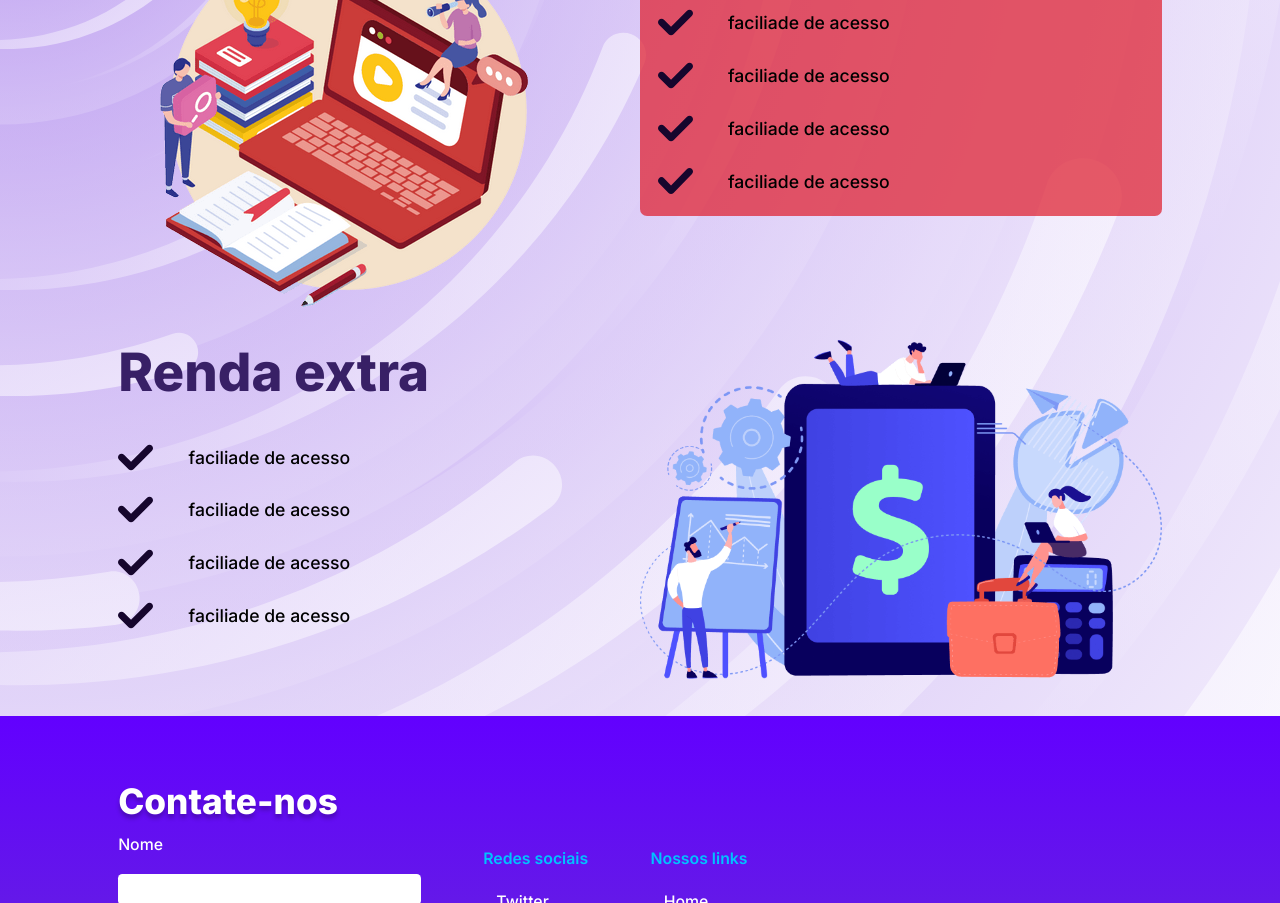
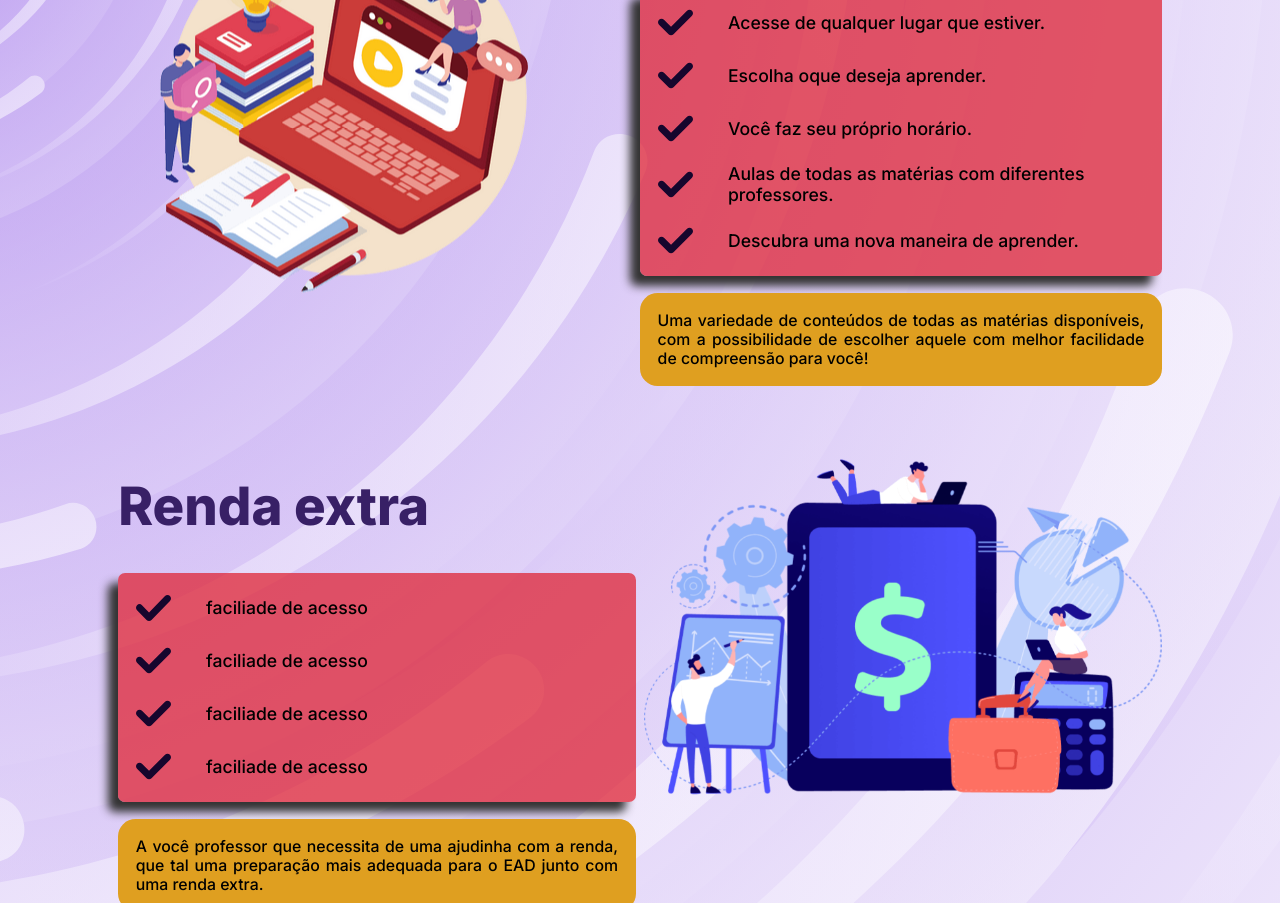
Before and after one commit to GuiLeoni14/Projeto_Inatel, a plain HTML site: page index.html in a window 1280 px wide. Shown: the part 1330-2233 px from the top of the page. Drawn offline with Linux system fonts and the light colour scheme.

Commit message:
ajustando cards

```diff
--- a/index.html
+++ b/index.html
@@ -116,7 +116,7 @@
                             </div>
                             <div class="info">
                                 <h4>Conteúdo acessível</h4>
-                                <p>Lorem, ipsum dolor sit amet consectetur adipisicing elit. Est officia natus laborum quam nihil. Lorem ipsum dolor sit amet consectetur adipisicing elit. Nihil, doloremque. Quos alias, laudantium asperiores dicta molestiae quasi cumque voluptatem quia totam veritatis. Quaerat ex saepe numquam mollitia blanditiis nemo cupiditate.</p>
+                                <p>Uma variedade de conteúdos de todas as matérias disponíveis, com a possibilidade de escolher aquele com melhor facilidade de compreensão para você.</p>
                             </div>
                             </a>
                         </li>
@@ -127,7 +127,7 @@
                             </div>
                             <div class="info">
                                 <h4>Renda extra.</h4>
-                                <p>Lorem, ipsum dolor sit amet consectetur adipisicing elit. Est officia natus laborum quam nihil.</p>
+                                <p>Você professor que necessita de uma ajudinha com a renda, que tal uma preparação mais adequada para o EAD junto com uma renda extra.</p>
                             </div>
                             </a>
                         </li>
@@ -165,11 +165,13 @@
                     <div class="text" id="acessivel">
                         <h3>Conteúdo acessível</h3>
                         <ul>
-                            <li><img src="./img/icon-check1.svg" alt=""><span>faciliade de acesso</span></li>
-                            <li><img src="./img/icon-check1.svg" alt=""><span>faciliade de acesso</span></li>
-                            <li><img src="./img/icon-check1.svg" alt=""><span>faciliade de acesso</span></li>
-                            <li><img src="./img/icon-check1.svg" alt=""><span>faciliade de acesso</span></li>
+                            <li><img src="./img/icon-check1.svg" alt=""><span>Acesse de qualquer lugar que estiver.</span></li>
+                            <li><img src="./img/icon-check1.svg" alt=""><span>Escolha oque deseja aprender.</span></li>
+                            <li><img src="./img/icon-check1.svg" alt=""><span>Você faz seu próprio horário.</span></li>
+                            <li><img src="./img/icon-check1.svg" alt=""><span>Aulas de todas as matérias com diferentes professores.</span></li>
+                            <li><img src="./img/icon-check1.svg" alt=""><span>Descubra uma nova maneira de aprender.</span></li>
                         </ul>
+                        <p>Uma variedade de conteúdos de todas as matérias disponíveis, com a possibilidade de escolher aquele com melhor facilidade de compreensão para você!</p>
                     </div>
                 </div>
                 <div class="card-secondy" id="renda">
@@ -184,6 +186,7 @@
                             <li><img src="./img/icon-check1.svg" alt=""><span>faciliade de acesso</span></li>
                             <li><img src="./img/icon-check1.svg" alt=""><span>faciliade de acesso</span></li>
                         </ul>
+                        <p>A você professor que necessita de uma ajudinha com a renda, que tal uma preparação mais adequada para o EAD junto com uma renda extra.</p>
                     </div>
                 </div>
             </div>
--- a/scss/_home.scss
+++ b/scss/_home.scss
@@ -255,9 +255,11 @@
                 display: flex;
                 align-items: flex-start;
                 justify-content: space-between;
+                margin-bottom: 10rem;
                 .img{
                     width: 100%;
                     max-width: 50%;
+                    animation: floating infinite 4s;
                 }
                 .text{
                     width: 100%;
@@ -277,6 +279,7 @@
                         flex-direction: column;
                         justify-content: center;
                         width: 100%;
+                        box-shadow: -10px 10px 10px #333;
                         li{
                             width: 100%;
                             display: flex;
@@ -295,20 +298,31 @@
                             }
                         }
                     }
+                    p{
+                        margin-top: 2rem;
+                        text-align: justify;
+                        border-radius: 2rem;
+                        padding: 2rem;
+                        font-size: 1.8rem;
+                        background-color: #df9f20;
+                    }
                 }
             }
             .card-secondy{
                 display: flex;
+                align-items: flex-start;
                 flex-direction: row-reverse;
-                align-items: flex-start;
                 justify-content: space-between;
+                margin-bottom: 10rem;
                 .img{
                     width: 100%;
                     max-width: 50%;
+                    animation: floating infinite 4s;
                 }
                 .text{
                     width: 100%;
                     max-width: 50%;
+                    margin-right: 1rem;
                     h3{
                         font-size: 6rem;
                         font-weight: 800;
@@ -316,11 +330,15 @@
                     }
                     ul{
                         margin-top: 4rem;
+                        background-color: rgba(223, 32, 48, 0.726);
+                        padding: 2rem;
+                        border-radius: 0.8rem;
                         display: flex;
                         align-items: flex-start;
                         flex-direction: column;
                         justify-content: center;
                         width: 100%;
+                        box-shadow: -10px 10px 10px #333;
                         li{
                             width: 100%;
                             display: flex;
@@ -339,8 +357,29 @@
                             }
                         }
                     }
+                    p{
+                        margin-top: 2rem;
+                        text-align: justify;
+                        border-radius: 2rem;
+                        padding: 2rem;
+                        font-size: 1.8rem;
+                        background-color: #df9f20;
+                    }
                 }
             }
         }
     }
 }
+
+
+@keyframes floating{
+    0%{
+        transform: translateY(0);
+    }
+    66%{
+        transform: translateY(-15px);
+    }
+    100%{
+        transform: translateY(0);
+    }
+}
```
Also changed, not shown: css/main.css.
